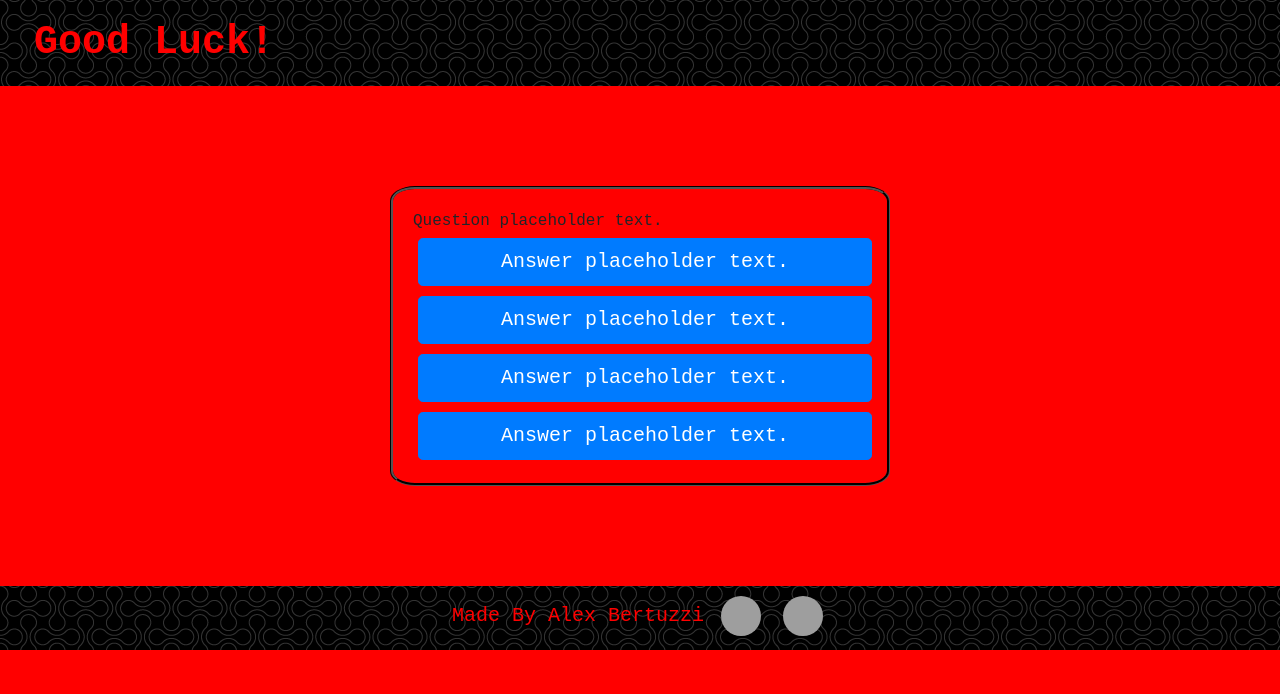
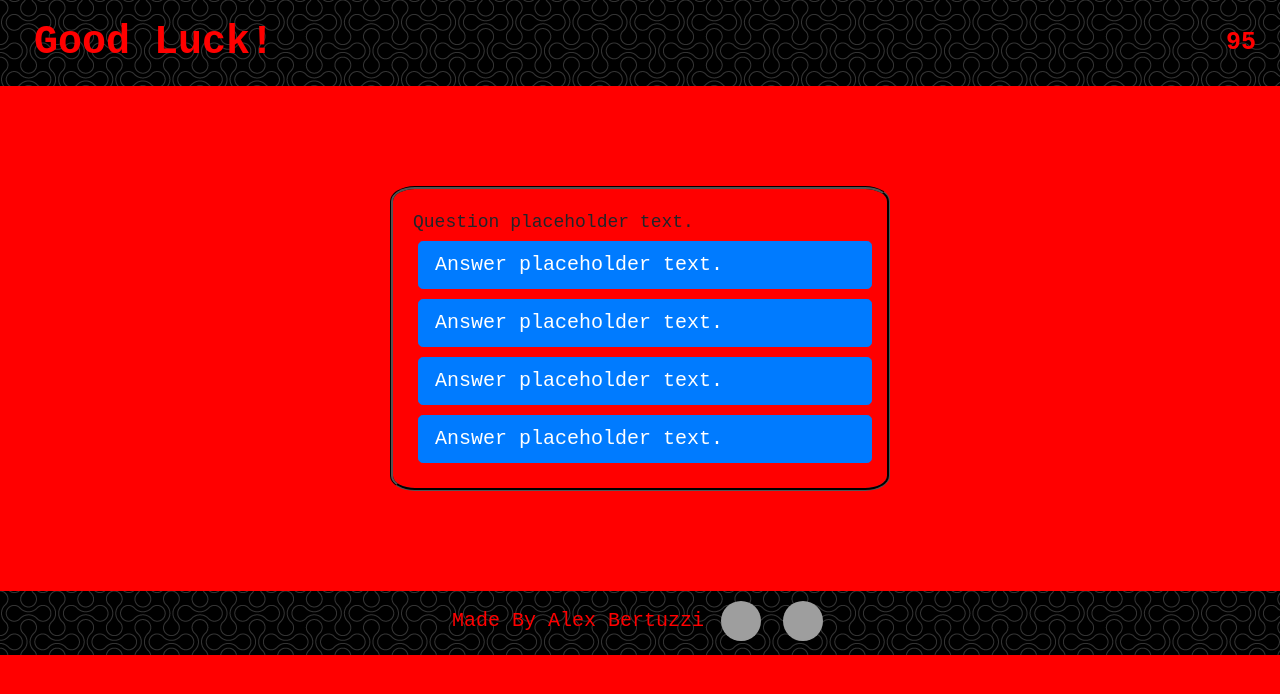
Before and after one commit to AlexBertuzzi/04-Bootcamp-Homework, a plain HTML site: page game.html in a window 1280 px wide. Drawn offline with nearby package versions, Linux system fonts and the light colour scheme; grey boxes are pictures that could not be loaded; a web font is replaced by a local one.

Commit message:
timer is working

```diff
--- a/game.html
+++ b/game.html
@@ -12,15 +12,16 @@
         <div>
             <nav class="navbar navbar-expand-lg navbar-light bg-light" id="nav">
                 <a class="navbar-brand" id="nav-brand">Good Luck!</a>
-                <div class="timer"></div>
+                <div id="timer">100</div>
             </nav>
         </div>
     </header>
 
-    <div class="container">
+    <div class="container" >
         <div class="row">
             <div class="col">
-                <div class="question">Question placeholder text.</div>
+                <div class="question">Question placeholder text.
+                </div>
             </div>
         </div>
         <div class="row">
--- a/script.js
+++ b/script.js
@@ -0,0 +1,21 @@
+var secondsDisplay = document.querySelector("#timer");
+var totalSeconds = 100;
+var secondsElapsed = 0;
+var interval;
+var secondsLeft ="";
+
+function startTimer() {
+    if (secondsElapsed < 100) {
+        interval = setInterval(function() {
+            secondsElapsed++;
+            console.log(secondsElapsed);
+            secondsLeft = (totalSeconds - secondsElapsed);
+            console.log(secondsLeft);
+            secondsDisplay.textContent = secondsLeft;
+            if (secondsElapsed == 100) {
+                clearInterval(interval);
+            }
+        }, 1000);
+    }
+}
+startTimer();
--- a/style.css
+++ b/style.css
@@ -8,13 +8,17 @@ body {
 .container {
     box-sizing: border-box;
     width: 500px;
-    height: 300px;
     margin-top: 100px;
     margin-bottom: 100px;
     padding: 20px;
     border-style: groove;
     border-color: black;
     border-radius: 5%;
+    font-size: 18px;
+}
+
+#set {
+    height: 300px;
 }
 
 h1 {
@@ -60,14 +64,15 @@ h3 {
     padding: 5px;
 }
 
-.timer {
+#timer {
     float: right;
     color: red;
     font-size: 25px;
     font-weight: 700;
-    margin-right: 18px;
+    margin-left: 75%;
 }
 
 #answer-btn {
     margin: 5px;
+    text-align: left;
 }
```
Also changed, not shown: index.html (+1 -1 lines).
